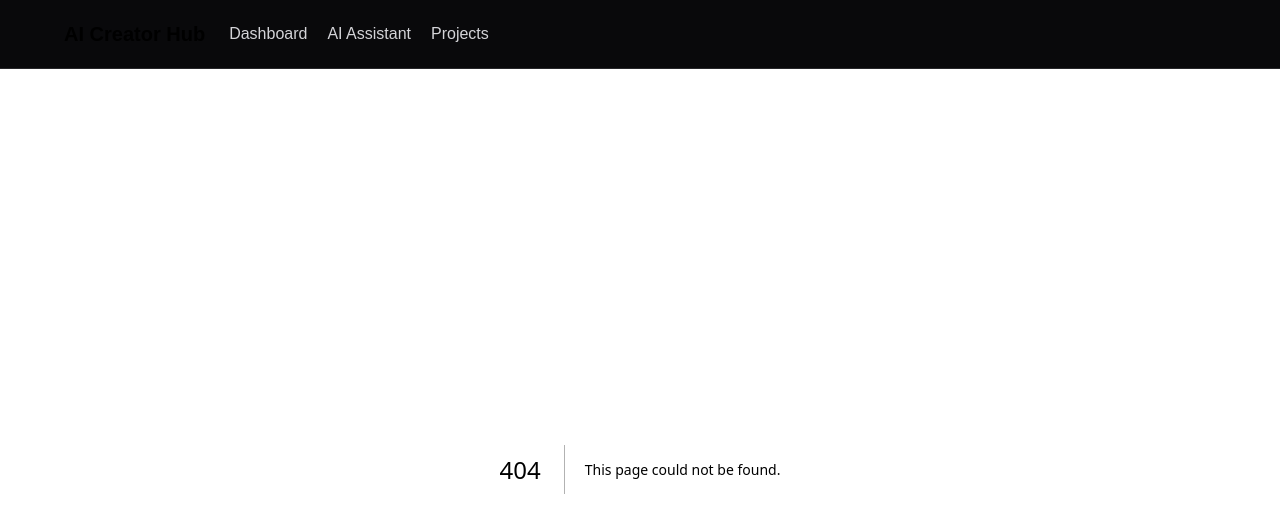
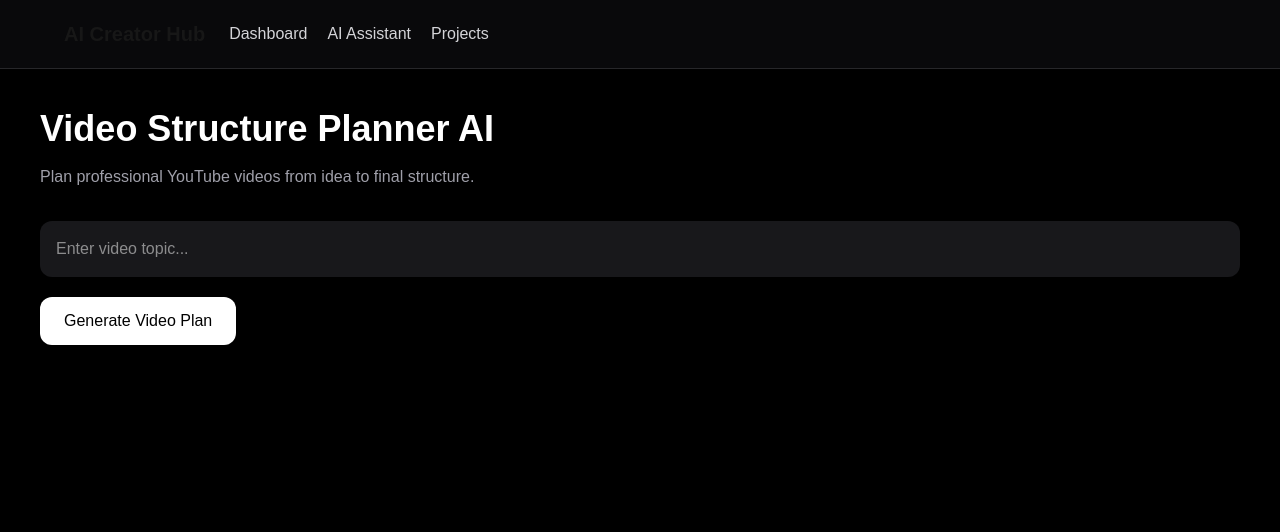
Before and after one commit to aicreatorhub-team/ai-creator-hub, a Next.js app: page /youtube-creator/video-planner in a window 1280 px wide. Before the commit this address had no page. Shown: the top 532 px of the page. Built offline with nearby package versions, Linux system fonts and the light colour scheme.

Commit message:
Add Video Structure Planner AI module

```diff
--- /dev/null
+++ b/app/youtube-creator/video-planner/page.tsx
@@ -0,0 +1,94 @@
+"use client";
+
+import { useState } from "react";
+
+export default function VideoPlannerPage() {
+  const [topic, setTopic] = useState("");
+  const [plan, setPlan] = useState("");
+
+  function generatePlan() {
+    if (!topic.trim()) {
+      setPlan("Please enter a video topic first.");
+      return;
+    }
+
+    setPlan(
+`Professional YouTube Video Structure:
+
+TOPIC:
+${topic}
+
+HOOK (0-10 seconds):
+"Most people don't know this about ${topic}..."
+
+INTRO:
+Explain why this topic matters and what viewers will learn.
+
+SECTION 1:
+What is ${topic}?
+- Basic explanation
+- Background information
+- Important facts
+
+SECTION 2:
+Why ${topic} is important:
+- Benefits
+- Opportunities
+- Real examples
+
+SECTION 3:
+Future of ${topic}:
+- Predictions
+- Trends
+- Possible changes
+
+B-ROLL IDEAS:
+- Technology footage
+- Screen recordings
+- Real examples
+- Animation scenes
+
+OUTRO:
+Summarize key points and encourage viewers to subscribe.
+
+CALL TO ACTION:
+"Subscribe to AI Creator Hub for more AI tools and creator resources."`
+    );
+  }
+
+  return (
+    <main className="min-h-screen bg-black text-white p-10">
+
+      <h1 className="text-4xl font-bold mb-4">
+        Video Structure Planner AI
+      </h1>
+
+      <p className="text-zinc-400 mb-8">
+        Plan professional YouTube videos from idea to final structure.
+      </p>
+
+      <input
+        value={topic}
+        onChange={(e) => setTopic(e.target.value)}
+        placeholder="Enter video topic..."
+        className="w-full bg-zinc-900 rounded-xl p-4 mb-5"
+      />
+
+      <button
+        onClick={generatePlan}
+        className="bg-white text-black px-6 py-3 rounded-xl"
+      >
+        Generate Video Plan
+      </button>
+
+      {plan && (
+        <div className="mt-8 bg-zinc-900 rounded-2xl p-6">
+          <pre className="whitespace-pre-wrap">
+            {plan}
+          </pre>
+        </div>
+      )}
+
+    </main>
+  );
+}
```
